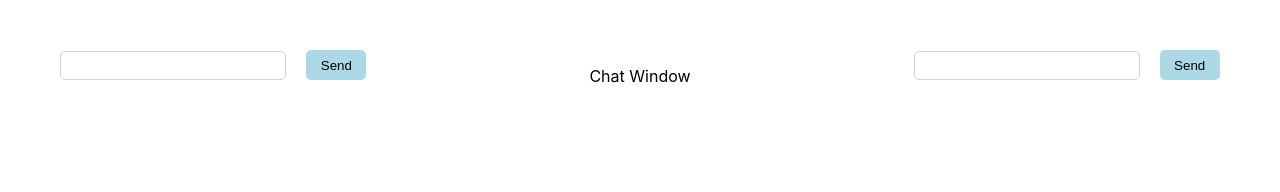
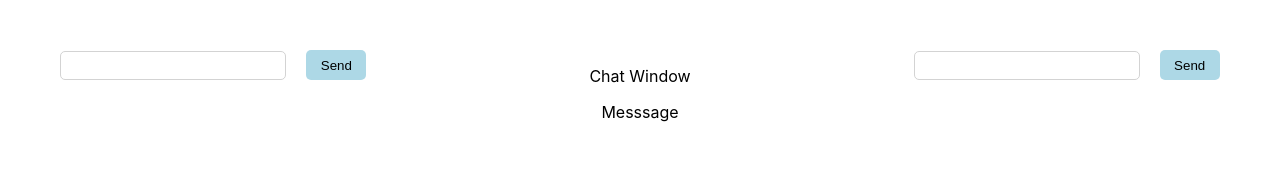
Before and after one commit to priyankapakhale/react-chatroom-app, a React (Create React App) app: page / in a window 1280 px wide. Shown: the top 192 px of the page. Built offline with nearby package versions, Linux system fonts and the light colour scheme.

Commit message:
- Created Message.js component in components directory - Added Message component in Chatroom.js in the Chat Window div

```diff
--- a/src/components/Chatroom.js
+++ b/src/components/Chatroom.js
@@ -1,10 +1,10 @@
 import React from 'react'
+import Message from './Message'
 
 class Chatroom extends React.Component {
 	constructor() {
 		super()
 		this.state = {
-
 		}
 	}
 
@@ -17,6 +17,7 @@ class Chatroom extends React.Component {
 				</div>
 				<div>
 					<p>Chat Window</p>
+					<Message />
 				</div>
 				<div>
 					<input type="text" name="messageA" />
--- /dev/null
+++ b/src/components/Message.js
@@ -0,0 +1,9 @@
+import React from 'react'
+
+function Message() {
+	return (
+		<p>Messsage</p>
+	)
+}
+
+export default Message
```
